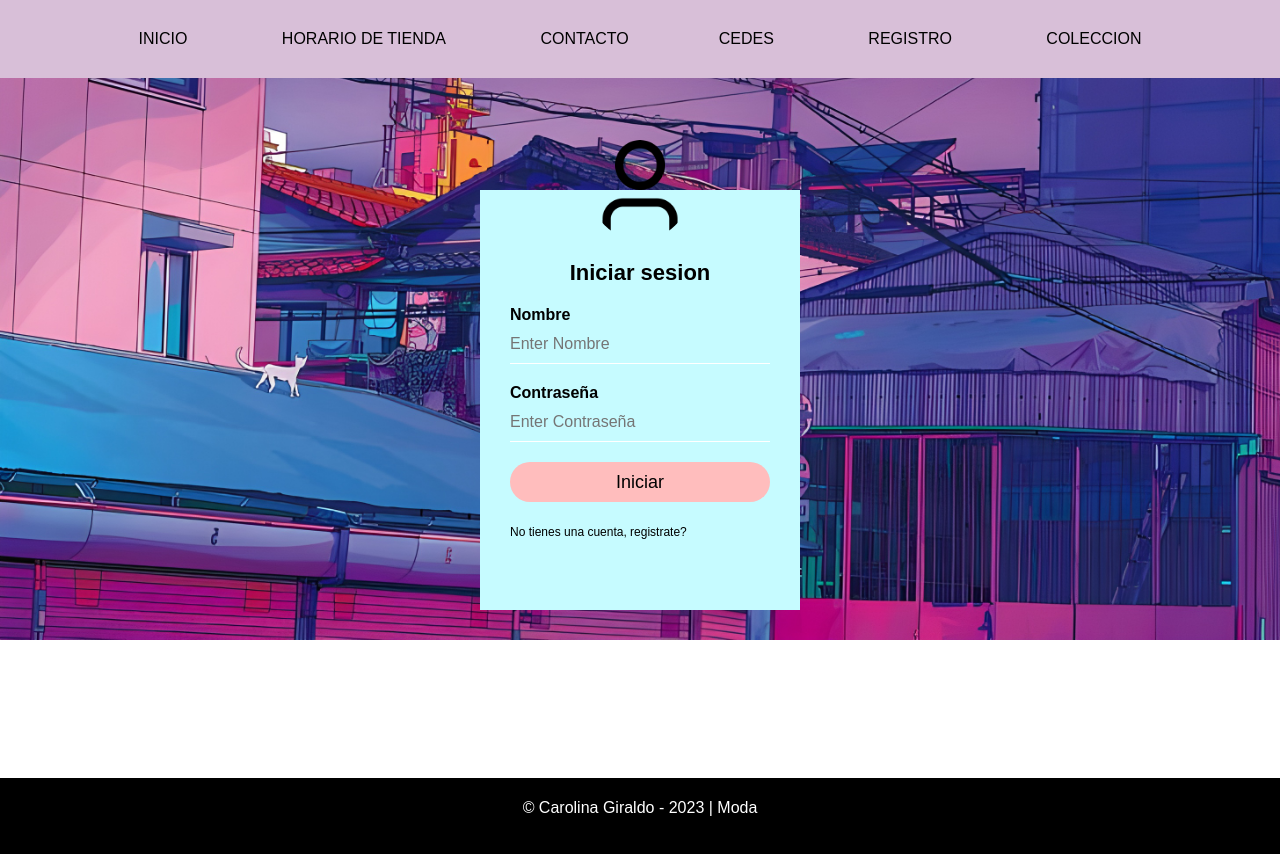
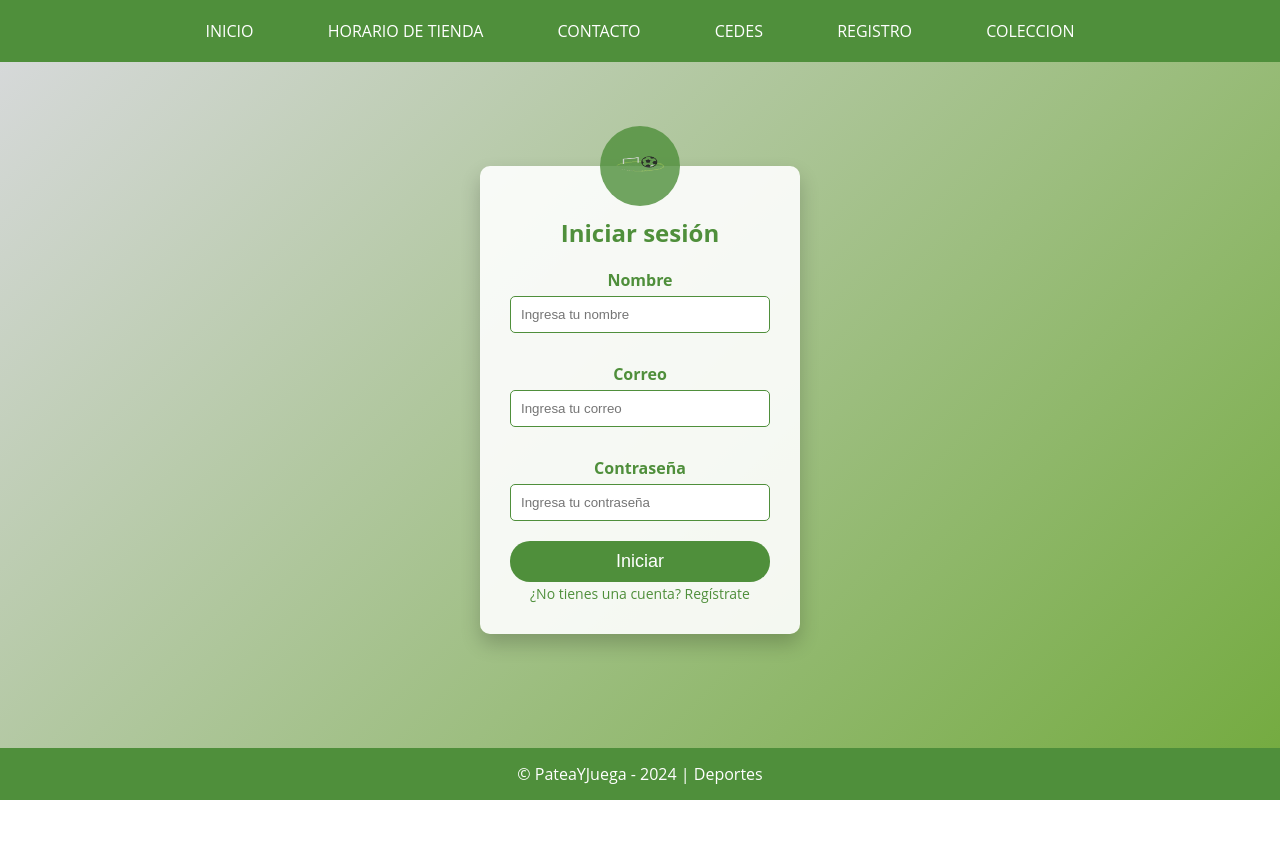
Before and after one commit to Wilsontapias/PateaYJuega, a plain HTML site: page PateaYjuega/Registro.html in a window 1280 px wide. After the commit the page ends 800 px from the top, so only its background shows below. Drawn offline with Linux system fonts and the light colour scheme.

Commit message:
8-11-2024
Created of login in Registro.html and Css

```diff
--- a/PateaYjuega/Estilo menu/Registro.css
+++ b/PateaYjuega/Estilo menu/Registro.css
@@ -1,136 +1,137 @@
-/**codigo menu**/
-@import url('https://fonts.googleapis.com/css2?family=Open+Sans:ital,wght@0,400;1,500&display=swap');
-
-*{
+/* Estilos globales */
+* {
   margin: 0;
   padding: 0;
   box-sizing: border-box;
 }
 
-body{
-    font-family: 'Open sans';
+body {
+  font-family: 'Open Sans', sans-serif;
+  background: linear-gradient(135deg, #d9dade, #72aa3d);
+  display: flex;
+  flex-direction: column;
+  min-height: 100vh;
 }
 
-header{
-
-    background-color: thistle;
+/* Encabezado fijo */
+header {
+  width: 100%;
+  position: fixed;
+  top: 0;
+  background-color: #4f8f3b;
   text-align: center;
-    padding: 25px 0;
+  padding: 15px 0;
+  z-index: 100;
 }
 
-nav a{
+nav a {
   display: inline-block;
   text-decoration: none;
-    color: black;
-    margin: 0 30px;
+  color: white;
+  margin: 0 20px;
   padding: 5px 15px;
   border-radius: 30px;
 }
 
-nav a:hover{
-    background-color: lavenderblush;
-    color: olivedrab;
+nav a:hover {
+  background-color: #72aa3d;
+  color: #ffffff;
+  transform: scale(1.1);
+  transition: transform 0.3s ease, background-color 0.3s ease;
 }
 
-    /**fin codigo  menu**/
-
-    /** codigo formulario**/
-    body {
-        margin: 0;
-        padding: 0;
-        background: url(../imagenes/fondo4.jpg) no-repeat center top;
-        background-size: cover;
-        font-family: sans-serif;
-        height: 10vh;
+/* Contenedor principal para centrar el formulario */
+.main-container {
+  display: flex;
+  align-items: center;
+  justify-content: center;
+  flex-grow: 1;
+  padding-top: 80px; /* Espacio para el header */
+  padding-bottom: 80px; /* Espacio para el footer */
 }
 
+/* Caja de login */
 .login-box {
   width: 320px;
-        height: 420px;
-        background: #c6fbff;
-        color: #000000;
-        top: 50%;
-        left: 50%;
-        position: absolute;
-        transform: translate(-50%, -50%);
+  background: rgba(255, 255, 255, 0.9); /* Fondo blanco semitransparente */
+  color: #4f8f3b;
+  position: relative;
+  padding: 50px 30px 30px;
   box-sizing: border-box;
-        padding: 70px 30px;
+  border-radius: 10px;
+  box-shadow: 0 10px 20px rgba(0, 0, 0, 0.2);
+  text-align: center;
 }
 
 .login-box .avatar {
-        width: 100px;
-        height: 100px;
+  width: 80px;
+  height: 80px;
+  opacity: 0.8;
+  position: absolute;
+  top: -40px;
+  left: calc(50% - 40px);
   border-radius: 50%;
-        position: absolute;
-        top: -50px;
-        left: calc(50% - 50px);
+  background-color: #4f8f3b;
+  padding: 10px;
 }
 
 .login-box h1 {
-        margin: 0;
-        padding: 0 0 20px;
-        text-align: center;
-        font-size: 22px;
+  font-size: 24px;
+  color: #4f8f3b;
+  margin-bottom: 20px;
 }
 
 .login-box label {
-        margin: 0;
-        padding: 0;
   font-weight: bold;
+  color: #4f8f3b;
   display: block;
+  margin: 10px 0 5px;
 }
 
-      .login-box input {
+.login-box input[type="text"],
+.login-box input[type="password"] {
   width: 100%;
+  padding: 10px;
   margin-bottom: 20px;
-      }
-
-      .login-box input[type="text"], .login-box input[type="password"] {
-        border: none;
-        border-bottom: 1px solid #fff;
-        background: transparent;
+  border: 1px solid #4f8f3b;
+  border-radius: 5px;
   outline: none;
-        height: 40px;
-        color: #000000;
-        font-size: 16px;
 }
 
 .login-box input[type="submit"] {
+  width: 100%;
+  padding: 10px;
   border: none;
-        outline: none;
-        height: 40px;
-        background: #ffbdbd;
-        color: #000000;
+  background: #4f8f3b;
+  color: white;
   font-size: 18px;
   border-radius: 20px;
+  cursor: pointer;
+  transition: background-color 0.3s;
 }
 
 .login-box input[type="submit"]:hover {
-        cursor: pointer;
-        background: #8d8d8d;
-        color: #dfc1c1;
+  background: #72aa3d;
 }
 
 .login-box a {
+  color: #4f8f3b;
+  font-size: 14px;
   text-decoration: none;
-        font-size: 12px;
-        line-height: 20px;
-        color: rgb(0, 0, 0);
 }
 
 .login-box a:hover {
-        color: #000000;
+  color: #72aa3d;
+  font-size: 15px;
 }
 
-      /** Footer **/
-footer{
+/* Footer fijo */
+footer {
+  background: #4f8f3b;
+  color: white;
+  text-align: center;
+  padding: 15px;
+  position: fixed;
+  bottom: 0;
   width: 100%;
-    height: 80px;
-    margin-top: 700px;
-    background: #000;
 }
-footer p{
-    text-align: center;
-    line-height: 60px;
-    color:#fff;
-}
--- a/PateaYjuega/Registro.html
+++ b/PateaYjuega/Registro.html
@@ -5,46 +5,47 @@
     <meta http-equiv="X-UA-Compatible" content="IE=edge">
     <meta name="viewport" content="width=device-width, initial-scale=1.0">
     <title>Registro</title>
-    <!-- vinculo archivo de estilos de menu-->
+    <!-- Vinculo archivo de estilos de menu -->
     <link rel="stylesheet" href="Estilo menu/Registro.css">
 </head>
 <body>
-    <!--codigo menu-->
+    <!-- Encabezado fijo -->
     <header>
         <nav>
             <a href="index.html">INICIO</a>
             <a href="Horario.html">HORARIO DE TIENDA</a>
-        <a href="Contacto.html">CONTACTO</a<>
+            <a href="Contacto.html">CONTACTO</a>
             <a href="cede.html">CEDES</a>
             <a href="#">REGISTRO</a>
             <a href="Coleccion.html">COLECCION</a>
         </nav>
     </header>
-<!--fin codigo menu-->
 
-<!--Codigo de formulario-->
+    <!-- Contenedor principal centrado -->
+    <main class="main-container">
         <div class="login-box">
-    <img src="imagenes/usuario.png" class="avatar" alt="Avatar Image">
-    <h1>Iniciar sesion</h1>
+            <img src="imagenes/IconopateayJuega.png" class="avatar" alt="Avatar Image">
+            <h1>Iniciar sesión</h1>
             <form>
                 <label for="username">Nombre</label>
-    <input type="text" placeholder="Enter Nombre">
+                <input type="text" placeholder="Ingresa tu nombre">
+
+                <label for="username">Correo</label>
+                <input type="text" placeholder="Ingresa tu correo">
 
                 <label for="password">Contraseña</label>
-    <input type="password" placeholder="Enter Contraseña">
+                <input type="password" placeholder="Ingresa tu contraseña">
+
                 <input type="submit" value="Iniciar">
 
-    <a href="#">No tienes una cuenta, registrate?</a>
+                <a href="#" id="Registro">¿No tienes una cuenta? Regístrate</a>
             </form>
         </div>
+    </main>
 
-<!--pie de pagina-->
+    <!-- Footer fijo -->
     <footer>
-
-    <p>&copy; Carolina Giraldo - 2023 | Moda</p>
-
+        <p>&copy; PateaYJuega - 2024 | Deportes</p>
     </footer>
-
-
 </body>
 </html>
```
Also changed, not shown: PateaYjuega/estilos.css (line endings or trailing spaces), PateaYjuega/imagenes/IconopateayJuega.png (added). Lines whose indentation alone changed are shown as unchanged.
